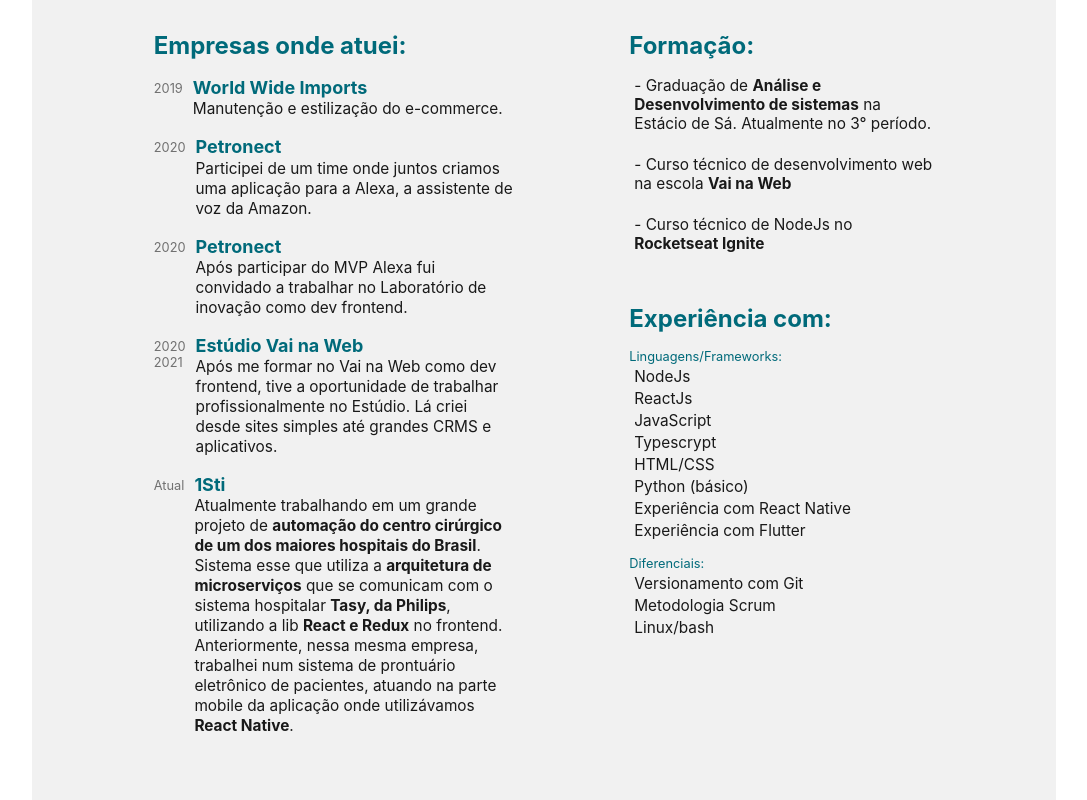
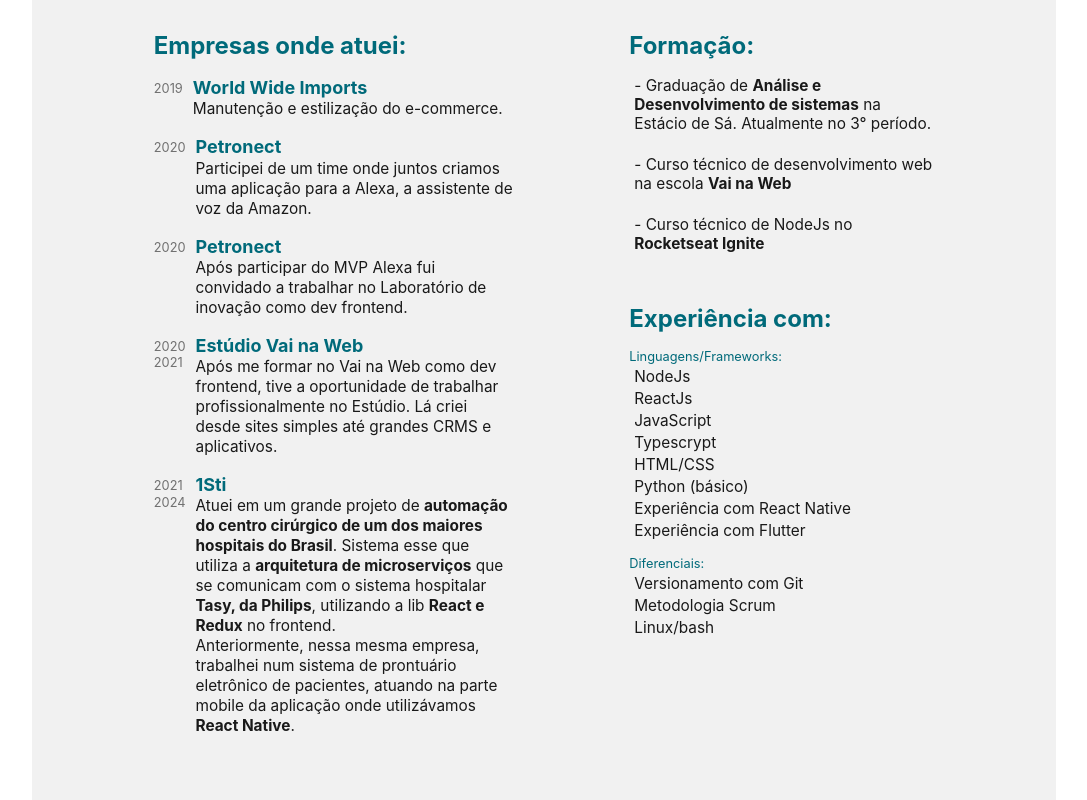
Before and after one commit to mateusisrael/curriculo, a plain HTML site: page index.html in a window 1280 px wide. Shown: the part 360-1160 px from the top of the page, without its empty margins (96-1183 px from the left). Drawn offline with Linux system fonts and the light colour scheme.

Commit message:
update infos

```diff
--- a/index.html
+++ b/index.html
@@ -70,11 +70,11 @@
 
         <section class="experience">
           <div class="date">
-            <p>Atual</p>
+            <p>2021 2024</p>
           </div>
           <div class="work-description">
             <h1>1Sti</h1>
-            <p>Atualmente trabalhando em um grande projeto de <strong>automação do centro cirúrgico de um dos maiores hospitais do Brasil</strong>. Sistema esse que utiliza a <strong>arquitetura de microserviços</strong> que se comunicam com o sistema hospitalar <strong>Tasy, da Philips</strong>, utilizando a lib <strong>React e Redux</strong> no frontend. <br />Anteriormente, nessa mesma empresa, trabalhei num sistema de prontuário eletrônico de pacientes, atuando na parte mobile da aplicação onde utilizávamos <strong>React Native</strong>.</p>
+            <p>Atuei em um grande projeto de <strong>automação do centro cirúrgico de um dos maiores hospitais do Brasil</strong>. Sistema esse que utiliza a <strong>arquitetura de microserviços</strong> que se comunicam com o sistema hospitalar <strong>Tasy, da Philips</strong>, utilizando a lib <strong>React e Redux</strong> no frontend. <br />Anteriormente, nessa mesma empresa, trabalhei num sistema de prontuário eletrônico de pacientes, atuando na parte mobile da aplicação onde utilizávamos <strong>React Native</strong>.</p>
           </div>
         </section>
       </section>
```
